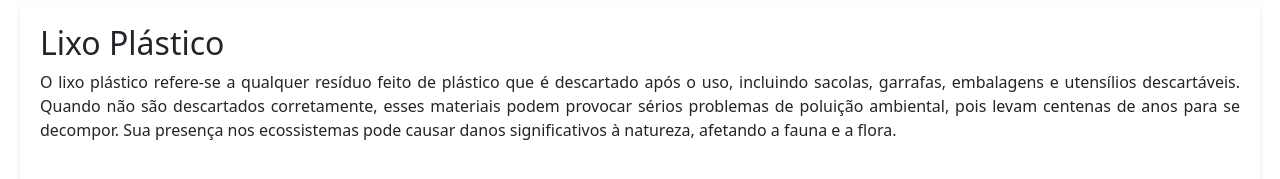
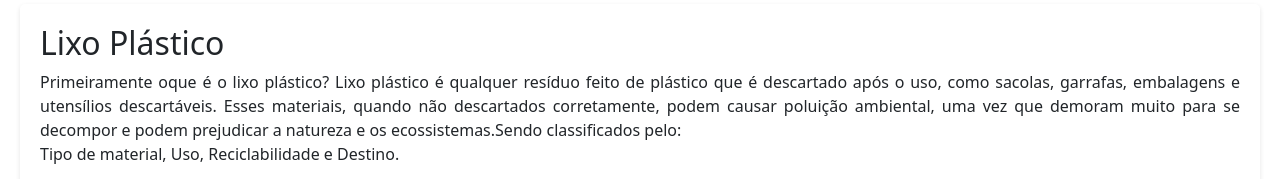
Before and after one commit to HeitorTravazapi007/Sspr2024, a plain HTML site: page index.html in a window 1280 px wide. Shown: the part 1103-1282 px from the top of the page. Drawn offline with nearby package versions, Linux system fonts and the light colour scheme.

Commit message:
Update index.html

```diff
--- a/index.html
+++ b/index.html
@@ -59,7 +59,10 @@
 
 			<section id="projetos">
 				<h2>Lixo Plástico</h2>
-				<p>O lixo plástico refere-se a qualquer resíduo feito de plástico que é descartado após o uso, incluindo sacolas, garrafas, embalagens e utensílios descartáveis. Quando não são descartados corretamente, esses materiais podem provocar sérios problemas de poluição ambiental, pois levam centenas de anos para se decompor. Sua presença nos ecossistemas pode causar danos significativos à natureza, afetando a fauna e a flora.</p>
+				<p>Primeiramente oque é o lixo plástico? Lixo plástico é qualquer resíduo feito de plástico que é descartado após o uso, como sacolas,
+				garrafas, embalagens e utensílios descartáveis. Esses materiais, quando não descartados corretamente, podem causar poluição ambiental,
+				uma vez que demoram muito para se decompor e podem prejudicar a natureza e os ecossistemas.Sendo classificados pelo:<br>
+				Tipo de material, Uso, Reciclabilidade e Destino.</p>
 				<br>
 					<h3>Tipo de material:</h3>
 						<p>PET: Garrafas de água e refrigerante.</p>
```
